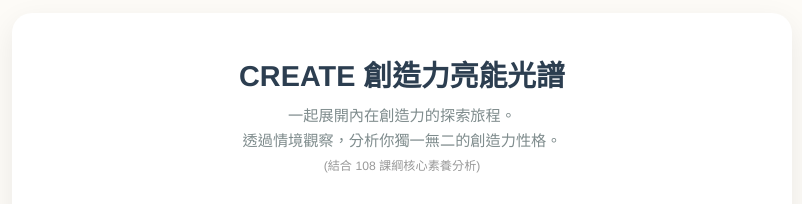
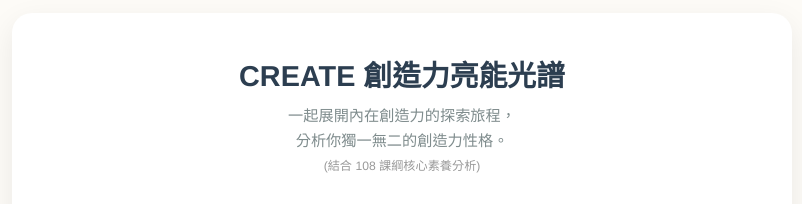
Before and after one commit to chenghua0216/creativity_quiz, a plain HTML site: page index.html in a window 1280 px wide. Shown: the part 109-313 px from the top of the page, without its empty margins (238-1040 px from the left). Drawn offline with nearby package versions, Linux system fonts and the light colour scheme.

Commit message:
Update index.html

```diff
--- a/index.html
+++ b/index.html
@@ -328,8 +328,8 @@
         <header>
             <h1>CREATE 創造力亮能光譜</h1>
             <div class="subtitle">
-                一起展開內在創造力的探索旅程。<br>
-                透過情境觀察，分析你獨一無二的創造力性格。<br>
+                一起展開內在創造力的探索旅程，<br>
+                分析你獨一無二的創造力性格。<br>
                 <span style="font-size: 0.8em; color: #999;">(結合 108 課綱核心素養分析)</span>
             </div>
         </header>
```
